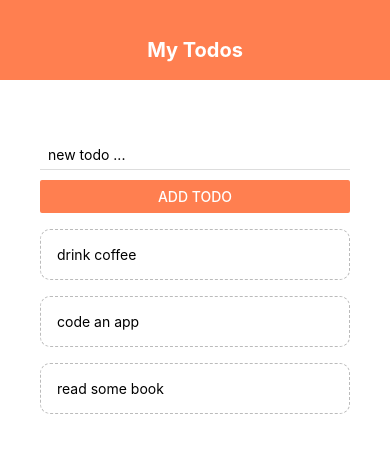
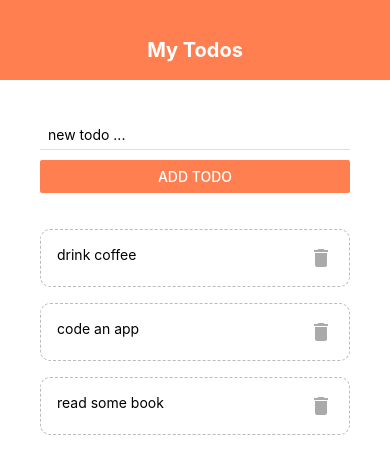
Before and after one commit to philippe76/Native-ToDoList, a React Native app: screen / in a window 390 px wide. Shown: the top 474 px of the page. Built offline with nearby package versions, Linux system fonts and the light colour scheme.

Commit message:
Add flex and icons

```diff
--- a/App.js
+++ b/App.js
@@ -3,6 +3,8 @@ import { FlatList, StyleSheet, View, Alert, TouchableWithoutFeedback, Keyboard }
 import Header from './components/Header';
 import TodoItem from './components/TodoItem';
 import Addtodo from './components/Addtodo';
+
+
 
 export default function App() {
 
@@ -30,18 +32,22 @@ export default function App() {
   }
 
   return (
+
     <TouchableWithoutFeedback onPress={() => Keyboard.dismiss()}>
       <View style={styles.container}>
         <Header />
         <View style={styles.content}>
-        <Addtodo onAdd={addItem}/>
-            <FlatList
-              data={todos}
-              renderItem={({item}) => <TodoItem item={item.text} onDelete={()=>deleteItem(item.key)}/>}
-            />
+          <Addtodo onAdd={addItem}/>
+          <View style={styles.list}>
+              <FlatList
+                data={todos}
+                renderItem={({item}) => <TodoItem item={item.text} onDelete={()=>deleteItem(item.key)}/>}
+              />
+          </View>
         </View>
       </View>
     </TouchableWithoutFeedback>
+
   );
 }
 
@@ -52,6 +58,10 @@ const styles = StyleSheet.create({
   },
   content: {
     padding: 40,
-    marginTop: 20
+    flex: 1
+  },
+  list: {
+    marginTop: 20,
+    flex: 1
   }
 });
--- a/components/TodoItem.js
+++ b/components/TodoItem.js
@@ -1,13 +1,17 @@
-import React, { useState } from 'react';
-import { Text, StyleSheet, TouchableOpacity} from 'react-native';
+import React from 'react';
+import { View, Text, StyleSheet, TouchableOpacity} from 'react-native';
+import { MaterialIcons } from '@expo/vector-icons'
 
 
 const TodoItem = ({ item, onDelete }) => {
 
     return (
-        <TouchableOpacity onPress={() => onDelete()}>
-            <Text style={styles.item}>{item}</Text>
-        </TouchableOpacity>
+
+            <View style={styles.item}>
+                <Text>{item}</Text>
+                <MaterialIcons name="delete" size={24} color="#aaa"  onPress={() => onDelete()}/>
+            </View>
+
     )
 }
 
@@ -18,8 +22,9 @@ const styles = StyleSheet.create({
         borderColor: '#bbb',
         borderWidth: 1,
         borderStyle: 'dashed',
-        borderRadius: 10
-
+        borderRadius: 10,
+        flexDirection: 'row',
+        justifyContent: 'space-between'
     }
 })
 
```
Also changed, not shown: 1 other file (tests, documents, lock files or other folders).
